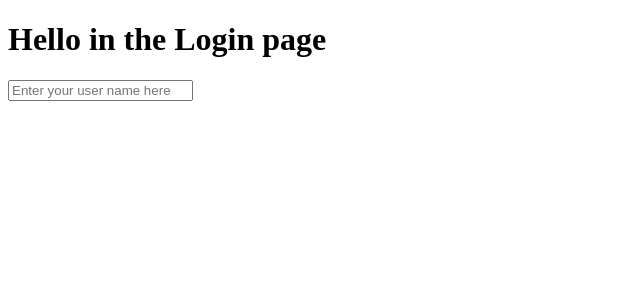
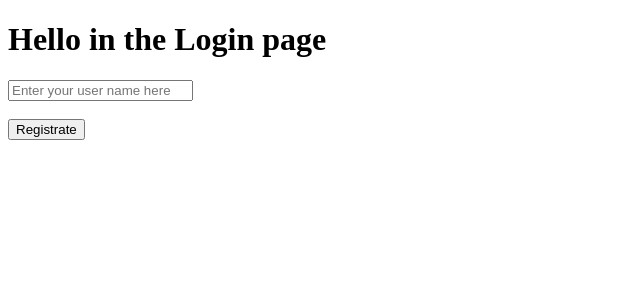
Before and after one commit to 6gDav/Shat, a SvelteKit app in the folder hosted/: page / in a window 1280 px wide. Shown: the top 300 px of the page, without its empty margins (0-640 px from the left). Built offline with nearby package versions, Linux system fonts and the light colour scheme.

Commit message:
feat: regsitration button and a basic logic added

```diff
--- a/hosted/src/routes/+page.svelte
+++ b/hosted/src/routes/+page.svelte
@@ -1,5 +1,13 @@
 <script lang="ts">
 
+    let nameText = $state<string>()
+
+    function registrateName() {
+        console.log("Hello Wolrd" + nameText)
+    }
 </script>
+
 <h1>Hello in the Login page</h1>
-<input type="text" placeholder="Enter your user name here"> <br>
+<input type="text" placeholder="Enter your user name here" bind:value={nameText}>
+<br> <br>
+<button onclick={registrateName}>Registrate</button>
```
